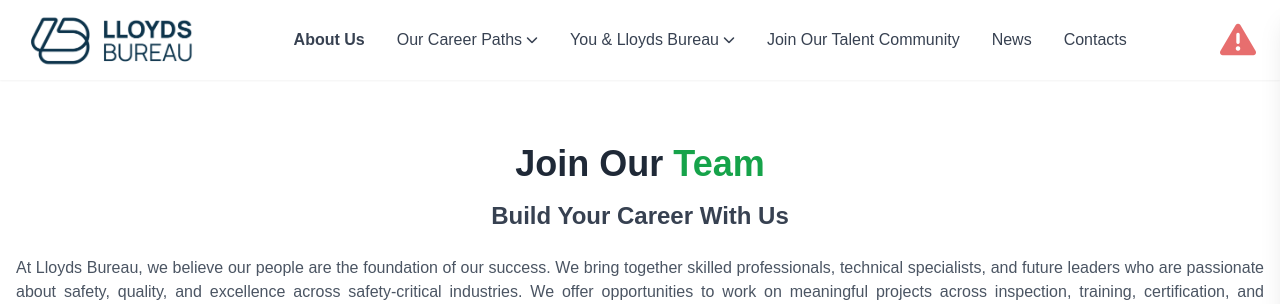
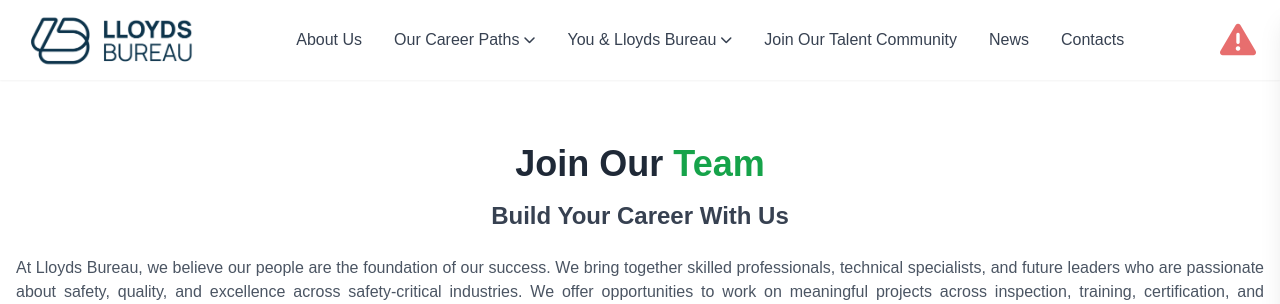
Before and after one commit to abhinavdeveloperiz/LB, a Flask app: page /careers in a window 1280 px wide. Shown: the top 304 px of the page. Run offline with Flask 3, Linux system fonts and the light colour scheme; some libraries are stand-ins or nearby versions.

Commit message:
careers 2nd

```diff
--- a/templates/careers.html
+++ b/templates/careers.html
@@ -31,7 +31,7 @@
       <!-- DESKTOP MENU -->
       <div class="hidden lg:flex items-center gap-8 font-medium text-md ">
 
-        <a href="/about-us" class="hover:text-green-600 font-bold">About Us</a>
+        <a href="/about-us" class="hover:text-green-600">About Us</a>
 
         <!-- Career -->
         <div class="relative">
```
